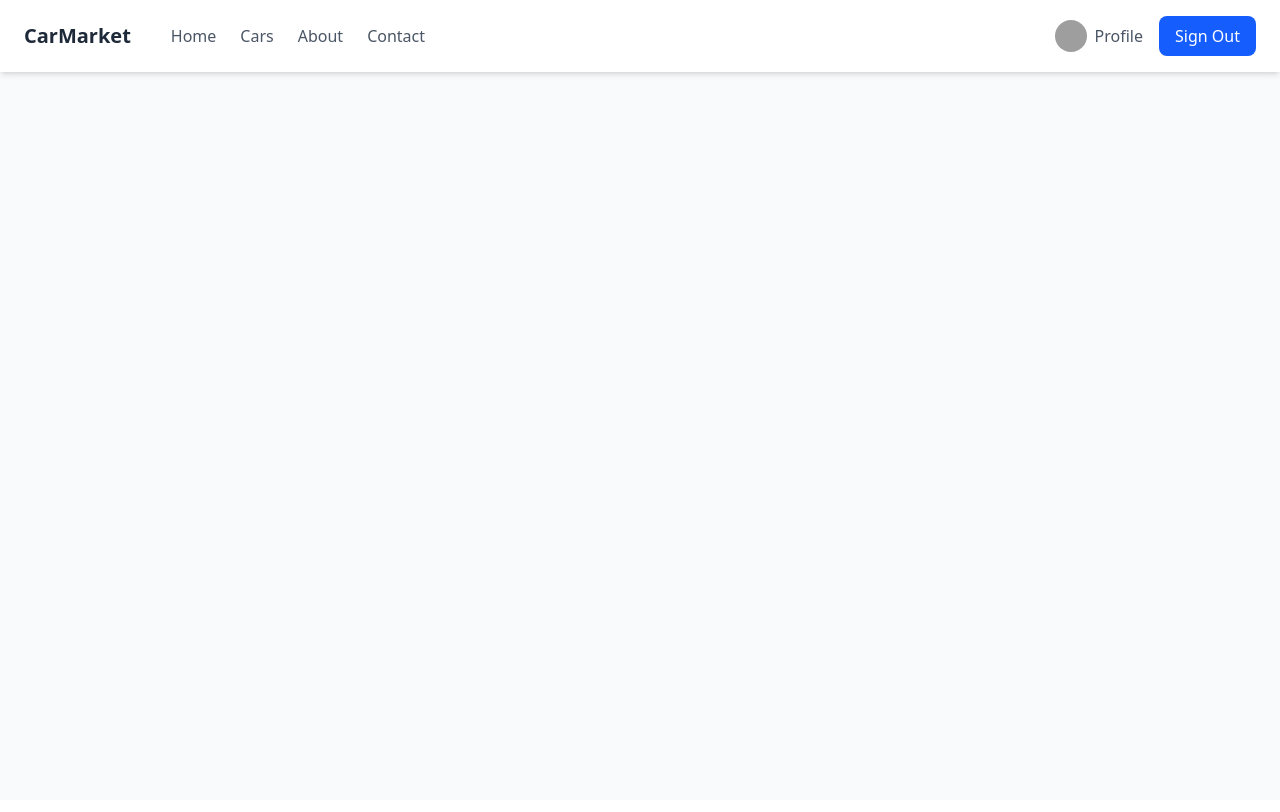
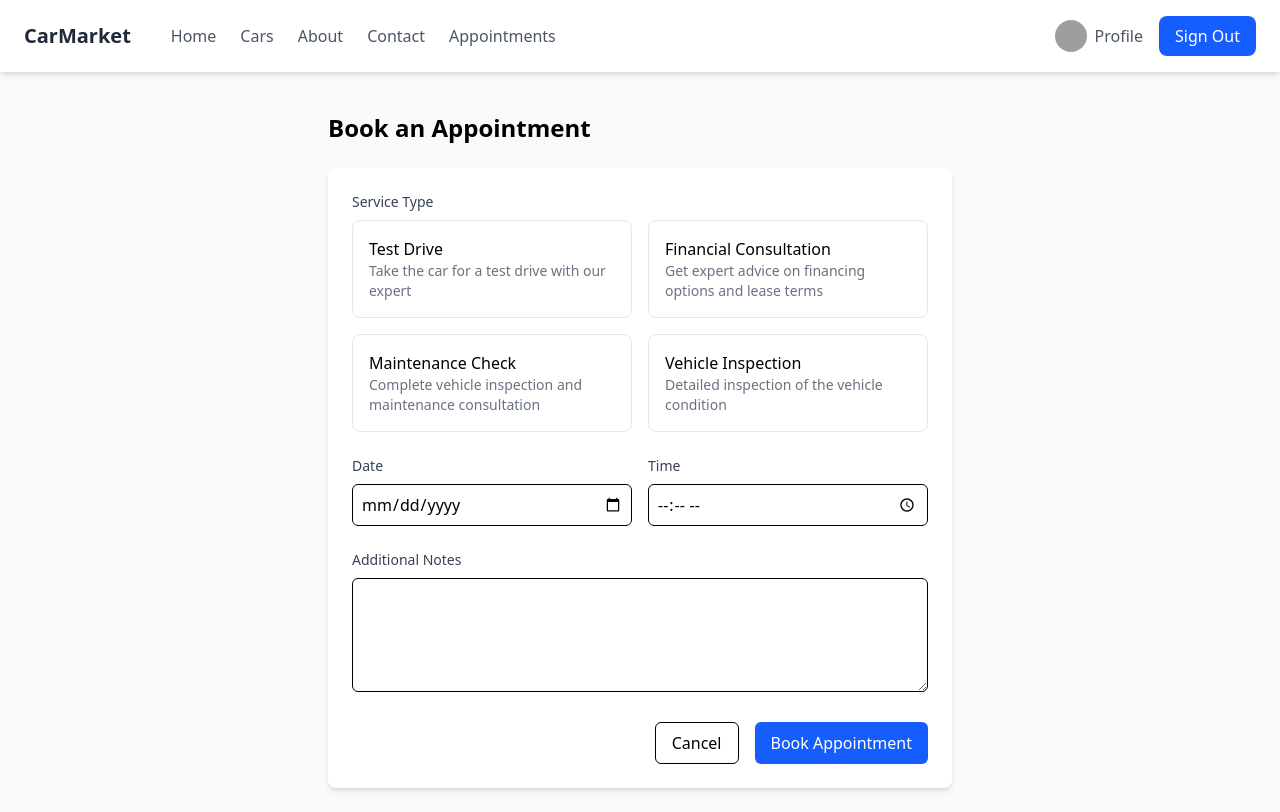
Before and after one commit to HETIC-python/python-backend, a React (Vite) app in the folder frontend/: page /appointments/create in a window 1280 px wide. Built offline with nearby package versions, Linux system fonts and the light colour scheme; grey boxes are pictures that could not be loaded.

Commit message:
front: added appointment

```diff
--- a/frontend/src/App.tsx
+++ b/frontend/src/App.tsx
@@ -3,6 +3,8 @@ import Navbar from "./Components/Navbar";
 import Cars from "./Components/Cars";
 import Car from "./Components/Car";
 import User from "./Components/User";
+import Appointments from "./Components/Appointments";
+import AppointmentForm from "./Components/AppointmentForm";
 
 function App() {
   return (
@@ -17,6 +19,14 @@ function App() {
           <Route path="/user">
             <Route path=":id" element={<User />} />
           </Route>
+          <Route path="/appointments">
+            <Route index element={<Appointments />} />
+            <Route path="create" element={<AppointmentForm />} />
+          </Route>
+          <Route path="/admin">
+            <Route index element={<h1>ADMIN</h1>} />
+            {/* <Route path="create" element={<AppointmentForm />} /> */}
+          </Route>
         </Routes>
       </main>
     </div>
--- /dev/null
+++ b/frontend/src/Components/AppointmentForm.tsx
@@ -0,0 +1,158 @@
+import { useState } from "react";
+import { useNavigate } from "react-router";
+import { ServiceType } from "./types/appointment";
+import { API_URL } from "../api";
+
+const services: { type: ServiceType; label: string; description: string }[] = [
+  {
+    type: "test_drive",
+    label: "Test Drive",
+    description: "Take the car for a test drive with our expert",
+  },
+  {
+    type: "financial_advice",
+    label: "Financial Consultation",
+    description: "Get expert advice on financing options and lease terms",
+  },
+  {
+    type: "maintenance",
+    label: "Maintenance Check",
+    description: "Complete vehicle inspection and maintenance consultation",
+  },
+  {
+    type: "inspection",
+    label: "Vehicle Inspection",
+    description: "Detailed inspection of the vehicle condition",
+  },
+];
+
+async function bookAppointment(formData: object) {
+  const resp = await fetch(`${API_URL}/book-appointment`, {
+    method: "POST",
+    headers: {
+      "Content-Type": "application/json",
+    },
+    body: JSON.stringify(formData),
+  });
+
+  const data = await resp.json();
+  return data;
+}
+
+export default function AppointmentForm() {
+  const navigate = useNavigate();
+  const [formData, setFormData] = useState({
+    carId: "",
+    date: "",
+    time: "",
+    serviceType: "" as ServiceType,
+    notes: "",
+  });
+
+  const handleSubmit = (e: React.FormEvent) => {
+    e.preventDefault();
+    // Handle form submission
+    bookAppointment(formData); // TODO: Implement this function
+    console.log(formData);
+    navigate("/appointments");
+  };
+
+  return (
+    <div className="container mx-auto p-6 max-w-2xl">
+      <h1 className="text-2xl font-bold mb-6">Book an Appointment</h1>
+
+      <form
+        onSubmit={handleSubmit}
+        className="space-y-6 bg-white p-6 rounded-lg shadow-md"
+      >
+        <div>
+          <label className="block text-sm font-medium text-gray-700 mb-2">
+            Service Type
+          </label>
+          <div className="grid grid-cols-1 md:grid-cols-2 gap-4">
+            {services.map((service) => (
+              <div
+                key={service.type}
+                className={`p-4 border rounded-lg cursor-pointer ${
+                  formData.serviceType === service.type
+                    ? "border-blue-500 bg-blue-50"
+                    : "border-gray-200"
+                }`}
+                onClick={() =>
+                  setFormData((prev) => ({
+                    ...prev,
+                    serviceType: service.type,
+                  }))
+                }
+              >
+                <h3 className="font-medium">{service.label}</h3>
+                <p className="text-sm text-gray-500">{service.description}</p>
+              </div>
+            ))}
+          </div>
+        </div>
+
+        <div className="grid grid-cols-1 md:grid-cols-2 gap-4">
+          <div>
+            <label className="block text-sm font-medium text-gray-700 mb-2">
+              Date
+            </label>
+            <input
+              type="date"
+              value={formData.date}
+              onChange={(e) =>
+                setFormData((prev) => ({ ...prev, date: e.target.value }))
+              }
+              className="w-full p-2 border rounded-md"
+              min={new Date().toISOString().split("T")[0]}
+            />
+          </div>
+
+          <div>
+            <label className="block text-sm font-medium text-gray-700 mb-2">
+              Time
+            </label>
+            <input
+              type="time"
+              value={formData.time}
+              onChange={(e) =>
+                setFormData((prev) => ({ ...prev, time: e.target.value }))
+              }
+              className="w-full p-2 border rounded-md"
+            />
+          </div>
+        </div>
+
+        <div>
+          <label className="block text-sm font-medium text-gray-700 mb-2">
+            Additional Notes
+          </label>
+          <textarea
+            value={formData.notes}
+            onChange={(e) =>
+              setFormData((prev) => ({ ...prev, notes: e.target.value }))
+            }
+            className="w-full p-2 border rounded-md"
+            rows={4}
+          />
+        </div>
+
+        <div className="flex justify-end space-x-4">
+          <button
+            type="button"
+            onClick={() => navigate(-1)}
+            className="px-4 py-2 border rounded-md hover:bg-gray-50"
+          >
+            Cancel
+          </button>
+          <button
+            type="submit"
+            className="px-4 py-2 bg-blue-600 text-white rounded-md hover:bg-blue-700"
+          >
+            Book Appointment
+          </button>
+        </div>
+      </form>
+    </div>
+  );
+}
--- /dev/null
+++ b/frontend/src/Components/Appointments.tsx
@@ -0,0 +1,85 @@
+import { useState, useEffect } from 'react';
+import { Link } from 'react-router';
+import { Appointment } from './types/appointment';
+
+const mockAppointments: Appointment[] = [
+  {
+    id: 1,
+    userId: 1,
+    carId: 1,
+    date: '2024-02-20',
+    time: '14:00',
+    status: 'confirmed',
+    serviceType: 'test_drive',
+    car: {
+      brand: 'Tesla',
+      model: 'Model S',
+      imageUrl: 'https://images.unsplash.com/photo-1617788138017-80ad40712e9c'
+    }
+  },
+  // Add more mock appointments...
+];
+
+const AppointmentCard = ({ appointment }: { appointment: Appointment }) => (
+  <div className="bg-white rounded-lg shadow-md p-6 mb-4">
+    <div className="flex items-center gap-4">
+      <img
+        src={appointment.car.imageUrl}
+        alt={`${appointment.car.brand} ${appointment.car.model}`}
+        className="w-24 h-24 object-cover rounded-md"
+      />
+      <div className="flex-1">
+        <div className="flex justify-between items-start">
+          <div>
+            <h3 className="text-lg font-bold">
+              {appointment.car.brand} {appointment.car.model}
+            </h3>
+            <p className="text-gray-600">
+              {new Date(appointment.date).toLocaleDateString()} at {appointment.time}
+            </p>
+            <p className="text-gray-600 capitalize">
+              Service: {appointment.serviceType.replace('_', ' ')}
+            </p>
+          </div>
+          <span className={`px-3 py-1 rounded-full text-sm ${
+            appointment.status === 'confirmed' ? 'bg-green-100 text-green-800' :
+            appointment.status === 'pending' ? 'bg-yellow-100 text-yellow-800' :
+            appointment.status === 'cancelled' ? 'bg-red-100 text-red-800' :
+            'bg-blue-100 text-blue-800'
+          }`}>
+            {appointment.status.charAt(0).toUpperCase() + appointment.status.slice(1)}
+          </span>
+        </div>
+      </div>
+    </div>
+  </div>
+);
+
+export default function Appointments() {
+  const [appointments, setAppointments] = useState<Appointment[]>([]);
+
+  useEffect(() => {
+    // Replace with actual API call
+    setAppointments(mockAppointments);
+  }, []);
+
+  return (
+    <div className="container mx-auto p-6">
+      <div className="flex justify-between items-center mb-6">
+        <h1 className="text-2xl font-bold">My Appointments</h1>
+        <Link
+          to="/appointments/create"
+          className="bg-blue-600 text-white px-4 py-2 rounded-lg hover:bg-blue-700"
+        >
+          Book New Appointment
+        </Link>
+      </div>
+
+      <div className="space-y-4">
+        {appointments.map(appointment => (
+          <AppointmentCard key={appointment.id} appointment={appointment} />
+        ))}
+      </div>
+    </div>
+  );
+}
--- a/frontend/src/Components/Cars.tsx
+++ b/frontend/src/Components/Cars.tsx
@@ -91,10 +91,11 @@ const FilterControls = ({
 const CarCard = ({ car }: { car: Car }) => (
   <div className="bg-white rounded-lg shadow-lg overflow-hidden">
     <img
-      src={car?.imageUrl}
+      src={car?.picture}
       alt={`${car?.brand} ${car?.name}`}
       className="w-full h-48 object-cover"
     />
+    {JSON.stringify(car)}
     <div className="p-6">
       <h2 className="text-xl font-bold mb-2">
         {car?.brand} {car?.name}
--- a/frontend/src/Components/Navbar.tsx
+++ b/frontend/src/Components/Navbar.tsx
@@ -21,6 +21,9 @@ export default function Navbar() {
               </Link>
               <Link to="/contact" className="text-gray-600 hover:text-blue-600">
                 Contact
+              </Link>
+              <Link to="/appointments" className="text-gray-600 hover:text-blue-600">
+                Appointments
               </Link>
             </div>
           </div>
--- /dev/null
+++ b/frontend/src/Components/types/appointment.ts
@@ -0,0 +1,17 @@
+export type ServiceType = 'test_drive' | 'financial_advice' | 'maintenance' | 'inspection';
+
+export interface Appointment {
+  id: number;
+  userId: number;
+  carId: number;
+  date: string;
+  time: string;
+  status: 'pending' | 'confirmed' | 'cancelled' | 'completed';
+  serviceType: ServiceType;
+  notes?: string;
+  car: {
+    brand: string;
+    model: string;
+    imageUrl: string;
+  };
+}
--- a/frontend/src/Components/types/car.ts
+++ b/frontend/src/Components/types/car.ts
@@ -5,7 +5,7 @@ export interface Car {
   model: string;
   year: number;
   price: number;
-  imageUrl: string;
+  picture: string;
 }
 
 export interface CarDetails extends Car {
```
Also changed, not shown: 1 other file (tests, documents, lock files or other folders).
